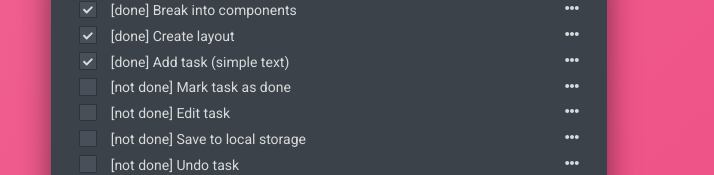
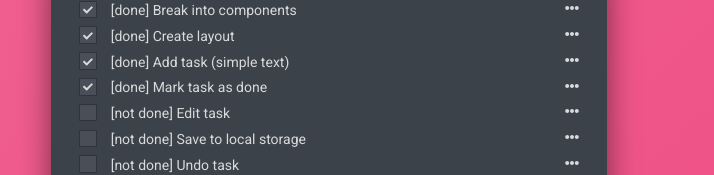
Before and after one commit to SplinterDev/tobedone, a React (Create React App) app: page / in a window 1280 px wide. Shown: the part 113-288 px from the top of the page, without its empty margins (311-1025 px from the left). Built offline with nearby package versions, Linux system fonts and the light colour scheme.

Commit message:
Add uuid and make it possible to mark as done

```diff
--- a/package.json
+++ b/package.json
@@ -47,12 +47,14 @@
     ]
   },
   "devDependencies": {
+    "@types/uuid": "^8.3.0",
     "@typescript-eslint/eslint-plugin": "^4.21.0",
     "@typescript-eslint/parser": "^4.21.0",
     "eslint": "^7.23.0",
     "eslint-config-prettier": "^8.1.0",
     "eslint-plugin-prettier": "^3.3.1",
     "eslint-plugin-react": "^7.23.2",
-    "prettier": "^2.2.1"
+    "prettier": "^2.2.1",
+    "uuid": "^8.3.2"
   }
 }
--- a/src/bricks/TdCheck/TdCheck.tsx
+++ b/src/bricks/TdCheck/TdCheck.tsx
@@ -6,15 +6,21 @@ import './TdCheck.scss'
 interface Props {
   checked: boolean
   size?: number
+  onClick?: () => void
 }
 
-const TdCheck = ({ checked, size = 1 }: Props): JSX.Element => {
+const TdCheck = ({ checked, size = 1, onClick }: Props): JSX.Element => {
   const [isChecked, setIsChecked] = useState(checked)
+
+  const handleClick = () => {
+    setIsChecked((prev) => !prev)
+    onClick && onClick()
+  }
 
   return (
     <div
       className="TdCheck"
-      onClick={() => setIsChecked((prev) => !prev)}
+      onClick={handleClick}
       style={{ fontSize: `${size - 0.3}rem` }}
     >
       {isChecked && (
--- a/src/components/TaskInput/TaskInput.tsx
+++ b/src/components/TaskInput/TaskInput.tsx
@@ -1,9 +1,9 @@
 import { faAlignLeft } from '@fortawesome/free-solid-svg-icons'
 import { FontAwesomeIcon as Icon } from '@fortawesome/react-fontawesome'
 import React, { useState } from 'react'
-import { TaskType } from '../../models/types'
 import { useTasksContext } from '../../providers/TasksProvider'
 import './TaskInput.scss'
+import { v4 as uuidv4 } from 'uuid'
 
 const TaskInput = (): JSX.Element => {
   const [value, setValue] = useState('')
@@ -12,6 +12,7 @@ const TaskInput = (): JSX.Element => {
   const handleKeyPress = (e: React.KeyboardEvent<HTMLInputElement>) => {
     if (e.key === 'Enter') {
       const newTask = {
+        id: uuidv4(),
         description: value,
         done: false,
       }
--- a/src/components/TaskItem/TaskItem.tsx
+++ b/src/components/TaskItem/TaskItem.tsx
@@ -4,16 +4,26 @@ import { FontAwesomeIcon as Icon } from '@fortawesome/react-fontawesome'
 import { faEllipsisH } from '@fortawesome/free-solid-svg-icons'
 import TdCheck from '../../bricks/TdCheck/TdCheck'
 import { TaskType } from '../../models/types'
+import { useTasksContext } from '../../providers/TasksProvider'
 
 interface Props {
   task: TaskType
 }
 
 const TaskItem = ({ task }: Props): JSX.Element => {
+  const [tasks, setTasks] = useTasksContext()
+
+  const handleClick = () => {
+    setTasks &&
+      setTasks((old) =>
+        old.map((t) => (t.id === task.id ? { ...t, done: !t.done } : t)),
+      )
+  }
+
   return (
     <li className="TaskItem">
       <div className="checkbox">
-        <TdCheck checked={task.done} />
+        <TdCheck checked={task.done} onClick={handleClick} />
       </div>
       <div className="content">
         [{task.done ? 'done' : 'not done'}] {task.description}
--- a/src/components/TaskList/TaskList.tsx
+++ b/src/components/TaskList/TaskList.tsx
@@ -8,8 +8,8 @@ const TaskList = (): JSX.Element => {
 
   return (
     <ul className="TaskList">
-      {tasks.map((e, i) => (
-        <TaskItem task={e} key={i} />
+      {tasks.map((e) => (
+        <TaskItem task={e} key={e.id} />
       ))}
     </ul>
   )
--- a/src/data.json
+++ /dev/null
@@ -1,46 +0,0 @@
-[
-  {
-    "description": "Break into components",
-    "done": true
-  },
-  {
-    "description": "Create layout",
-    "done": true
-  },
-  {
-    "description": "Add task (simple text)",
-    "done": true
-  },
-  {
-    "description": "Mark task as done",
-    "done": false
-  },
-  {
-    "description": "Edit task",
-    "done": false
-  },
-  {
-    "description": "Save to local storage",
-    "done": false
-  },
-  {
-    "description": "Undo task",
-    "done": false
-  },
-  {
-    "description": "Add details",
-    "done": false
-  },
-  {
-    "description": "Add date and time",
-    "done": false
-  },
-  {
-    "description": "Add subtasks",
-    "done": false
-  },
-  {
-    "description": "use Animations",
-    "done": false
-  }
-]
--- /dev/null
+++ b/src/data.ts
@@ -0,0 +1,60 @@
+import { TaskType } from './models/types'
+import { v4 as uuidv4 } from 'uuid'
+
+export const staticTasks: TaskType[] = [
+  {
+    id: uuidv4(),
+    description: 'Break into components',
+    done: true,
+  },
+  {
+    id: uuidv4(),
+    description: 'Create layout',
+    done: true,
+  },
+  {
+    id: uuidv4(),
+    description: 'Add task (simple text)',
+    done: true,
+  },
+  {
+    id: uuidv4(),
+    description: 'Mark task as done',
+    done: true,
+  },
+  {
+    id: uuidv4(),
+    description: 'Edit task',
+    done: false,
+  },
+  {
+    id: uuidv4(),
+    description: 'Save to local storage',
+    done: false,
+  },
+  {
+    id: uuidv4(),
+    description: 'Undo task',
+    done: false,
+  },
+  {
+    id: uuidv4(),
+    description: 'Add details',
+    done: false,
+  },
+  {
+    id: uuidv4(),
+    description: 'Add date and time',
+    done: false,
+  },
+  {
+    id: uuidv4(),
+    description: 'Add subtasks',
+    done: false,
+  },
+  {
+    id: uuidv4(),
+    description: 'use Animations',
+    done: false,
+  },
+]
--- a/src/models/types.d.ts
+++ b/src/models/types.d.ts
@@ -1,4 +1,5 @@
 export type TaskType = {
+  id: string
   description: string
   done: boolean
 }
--- a/src/providers/TasksProvider.tsx
+++ b/src/providers/TasksProvider.tsx
@@ -1,7 +1,7 @@
 import React, { useContext, useState } from 'react'
 import { TaskType } from '../models/types'
 import { ContextSetterType, ContextType } from './providers'
-import staticTasks from '../data.json'
+import { staticTasks } from '../data'
 
 const TasksContext = React.createContext<ContextType<TaskType[]>>({ value: [] })
 
```
Also changed, not shown: 1 other file (tests, documents, lock files or other folders).
